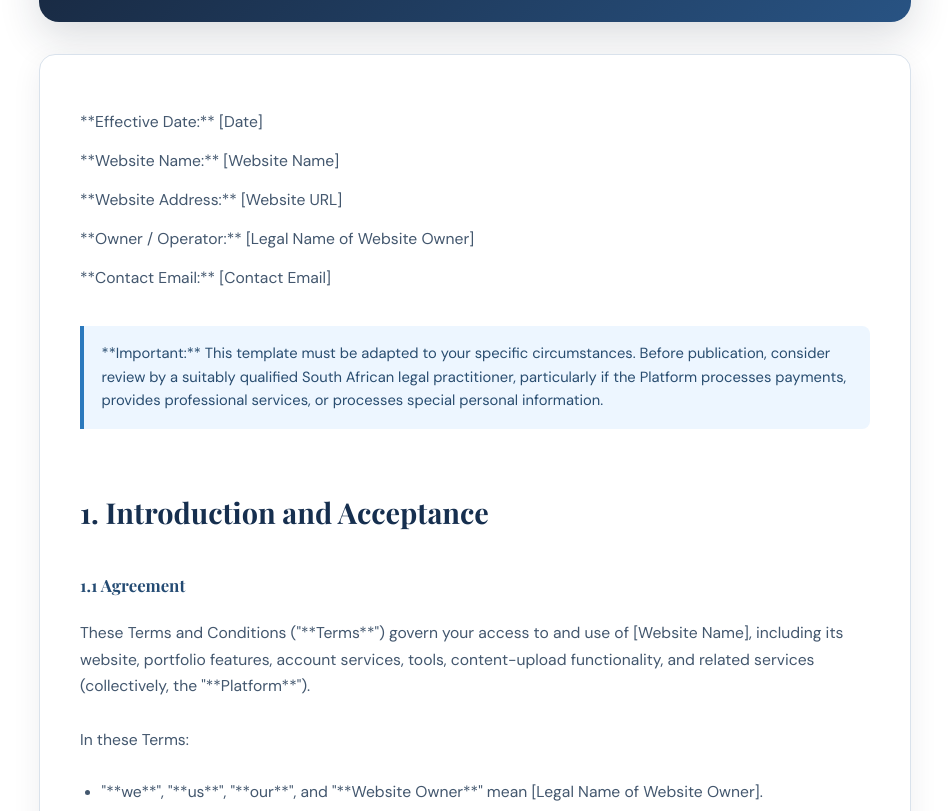
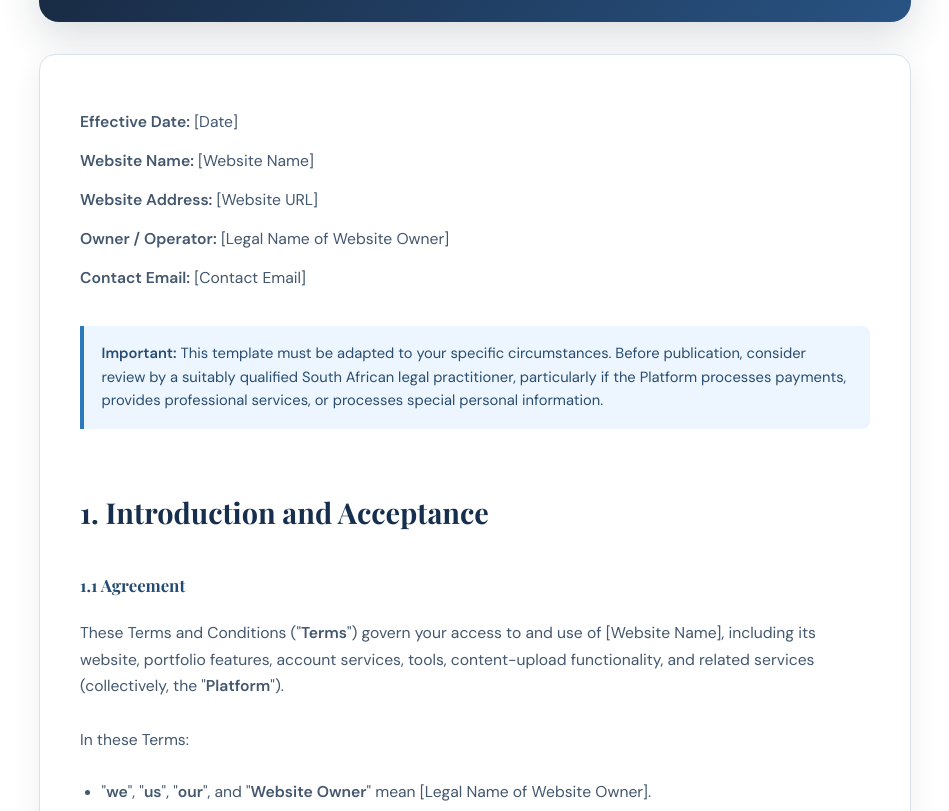
Before and after one commit to levendallaiden-ctrl/richfield-connect, a React (Vite) app: page /terms-and-conditions in a window 1280 px wide. Shown: the part 289-1100 px from the top of the page, without its empty margins (165-1114 px from the left). Built offline with nearby package versions, Linux system fonts and the light colour scheme.

Commit message:
Render terms emphasis cleanly

```diff
--- a/src/pages/TermsAndConditions/TermsAndConditions.jsx
+++ b/src/pages/TermsAndConditions/TermsAndConditions.jsx
@@ -1,28 +1,38 @@
 import termsMarkdown from "./terms-and-conditions.md?raw";
 import styles from "./TermsAndConditions.module.css";
 
+function formatInline(text) {
+  return text.split(/(\*\*[^*]+\*\*)/).map((part, index) => {
+    if (part.startsWith("**") && part.endsWith("**")) {
+      return <strong key={index}>{part.slice(2, -2)}</strong>;
+    }
+
+    return part;
+  });
+}
+
 function renderLine(line, index) {
   if (line.startsWith("## ")) {
-    return <h2 key={index}>{line.slice(3)}</h2>;
+    return <h2 key={index}>{formatInline(line.slice(3))}</h2>;
   }
 
   if (line.startsWith("### ")) {
-    return <h3 key={index}>{line.slice(4)}</h3>;
+    return <h3 key={index}>{formatInline(line.slice(4))}</h3>;
   }
 
   if (line.startsWith("- ")) {
-    return <li key={index}>{line.slice(2)}</li>;
+    return <li key={index}>{formatInline(line.slice(2))}</li>;
   }
 
   if (line.startsWith("> ")) {
-    return <aside className={styles.notice} key={index}>{line.slice(2)}</aside>;
+    return <aside className={styles.notice} key={index}>{formatInline(line.slice(2))}</aside>;
   }
 
   if (!line.trim()) {
     return <div className={styles.spacer} key={index} aria-hidden="true" />;
   }
 
-  return <p key={index}>{line}</p>;
+  return <p key={index}>{formatInline(line)}</p>;
 }
 
 function TermsAndConditions() {
```
